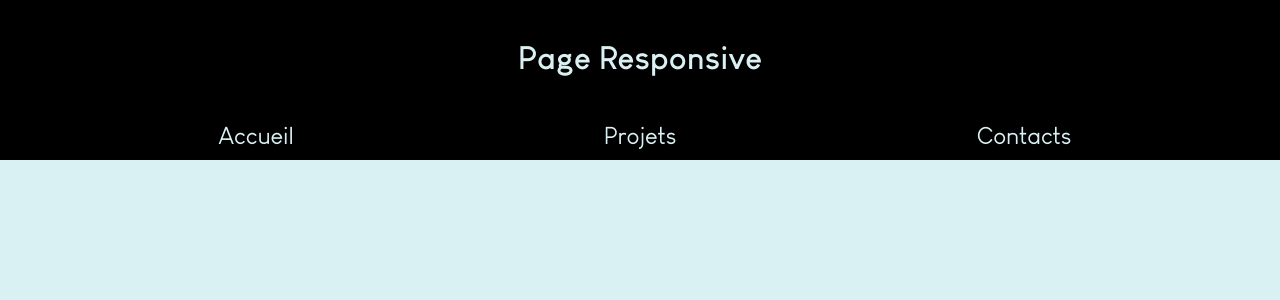
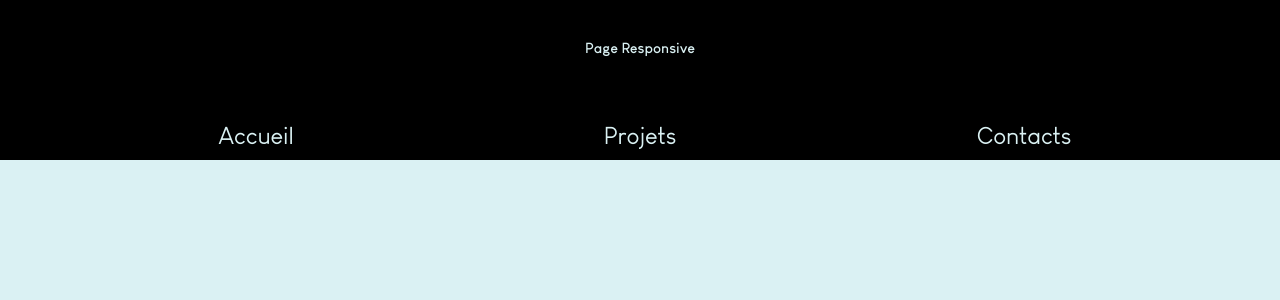
Before and after one commit to Deuteronome/responsiveDesign, a PHP site: page /pages/responsiveTest.htm in a window 1280 px wide. Shown: the top 300 px of the page. Run offline with PHP 8.4, Linux system fonts and the light colour scheme.

Commit message:
leger correctif

```diff
--- a/style/style.css
+++ b/style/style.css
@@ -42,6 +42,7 @@ body {
  .header-desktop {
     font-family: 'customBold', sans-serif;
     height: 20vh;
+    font-size: 0.9vh;
     flex-direction: column;
     justify-content: space-between;
     align-items: center;
```
